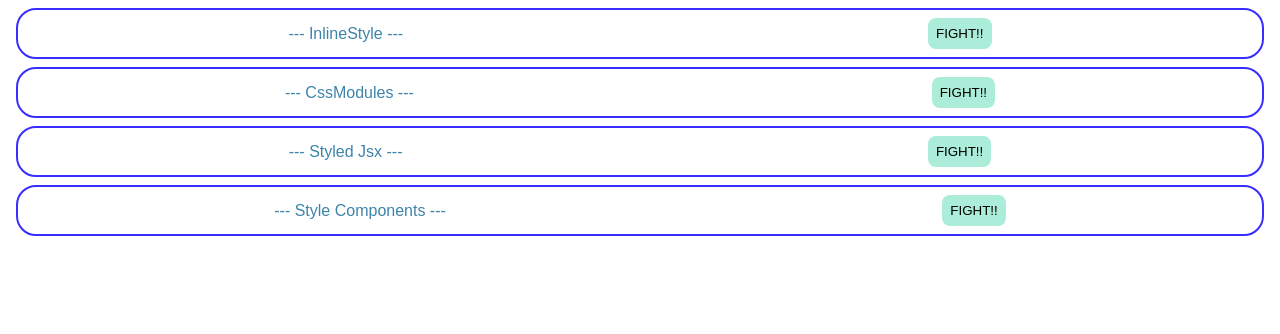
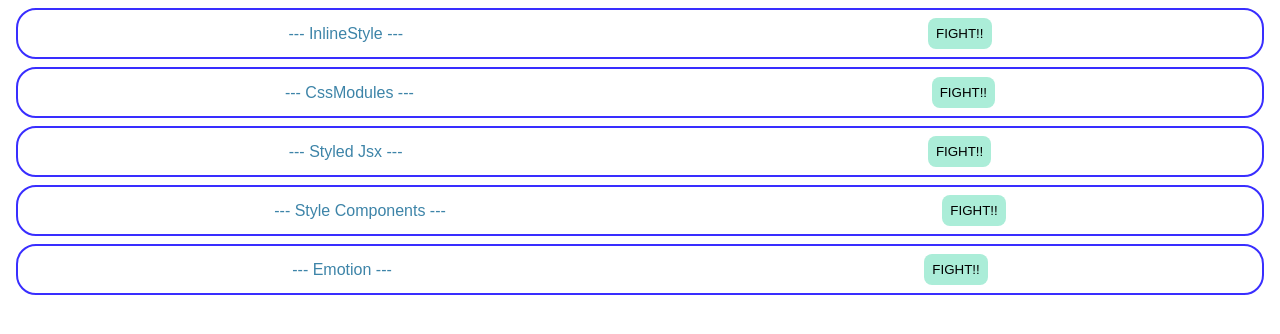
Before and after one commit to TokomaBaou/InlineStyle-test, a React (Create React App) app: page / in a window 1280 px wide. Shown: the top 334 px of the page. Built offline with nearby package versions, Linux system fonts and the light colour scheme.

Commit message:
emotionの追加

```diff
--- a/package.json
+++ b/package.json
@@ -8,6 +8,9 @@
   ],
   "main": "src/index.js",
   "dependencies": {
+    "@emotion/react": "11.4.1",
+    "@emotion/styled": "11.0.0",
+    "emotion": "11.0.0",
     "node-sass": "6.0.1",
     "react": "17.0.2",
     "react-dom": "17.0.2",
--- a/src/App.jsx
+++ b/src/App.jsx
@@ -3,6 +3,7 @@
 import { StyledJsx } from "./components/StyledJsx";
 import { StyledComponents } from "./components/StyledComponents";
 import "./styles.css";
+import { Emotion } from "./components/emotion";
 
 export default function App() {
   return (
@@ -11,6 +12,7 @@
       <CssModules />
       <StyledJsx />
       <StyledComponents />
+      <Emotion />
     </div>
   );
 }
--- /dev/null
+++ b/src/components/emotion.jsx
@@ -0,0 +1,42 @@
+/**@jsxRuntime classic */
+/** @jsx jsx */
+
+import { jsx, css } from "@emotion/react";
+import styled from "@emotion/styled";
+
+const containerStyle = css`
+  border: solid 2px #392eff;
+  border-radius: 20px;
+  padding: 8px;
+  margin: 8px;
+  display: flex;
+  justify-content: space-around;
+  align-items: center;
+`;
+//インラインに似た書き方もある
+const titleStyle = css({
+  margin: 0,
+  color: "#3d84a8"
+});
+
+export const Emotion = () => {
+  return (
+    <div css={containerStyle}>
+      <p css={titleStyle}>--- Emotion ---</p>
+      <SButton>FIGHT!!</SButton>
+    </div>
+  );
+};
+
+const SButton = styled.button`
+  background-color: #abedd8;
+  border: none;
+  padding: 8px;
+  border-radius: 8px;
+
+  &:hover {
+    background-color: #46cdcf;
+    color: #fff;
+    cursor: pointer;
+  }
+`;
```
